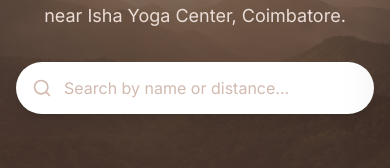
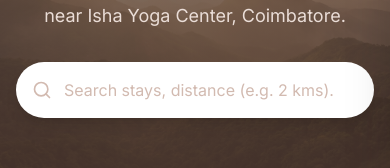
Before and after one commit to sidharth-n/isha-near-stay, a React (Vite) app: page / in a window 390 px wide. Shown: the part 243-411 px from the top of the page. Built offline with nearby package versions, Linux system fonts and the light colour scheme.

Commit message:
update mobile search functionality

```diff
--- a/package.json
+++ b/package.json
@@ -11,6 +11,7 @@
     "data:convert": "node scripts/convert_data.js"
   },
   "dependencies": {
+    "@vercel/analytics": "^1.6.1",
     "lucide-react": "^0.469.0",
     "react": "^18.3.1",
     "react-dom": "^18.3.1",
--- a/src/App.jsx
+++ b/src/App.jsx
@@ -1,9 +1,13 @@
 import React from 'react';
+import { Analytics } from '@vercel/analytics/react';
 import Directory from './pages/Directory';
 
 function App() {
   return (
-    <Directory />
+    <>
+      <Directory />
+      <Analytics />
+    </>
   );
 }
 
--- a/src/pages/Directory.jsx
+++ b/src/pages/Directory.jsx
@@ -76,16 +76,24 @@
             A curated directory of accommodations near Isha Yoga Center, Coimbatore.
           </p>
 
-          {/* Search Bar */}
+          {/* Search Bar - Enhanced for mobile */}
           <div className="relative max-w-md mx-auto">
             <Search className="absolute left-4 top-1/2 -translate-y-1/2 text-earth-400" size={20} />
             <input
               type="text"
-              placeholder="Search by name or distance..."
+              placeholder="Search stays, distance (e.g. 2 kms)..."
               value={searchQuery}
               onChange={(e) => setSearchQuery(e.target.value)}
-              className="w-full py-3.5 pl-12 pr-6 rounded-full text-earth-900 placeholder:text-earth-400 focus:outline-none focus:ring-2 focus:ring-sage-400 shadow-lg"
+              className="w-full py-4 pl-12 pr-10 rounded-full text-earth-900 placeholder:text-earth-400 focus:outline-none focus:ring-2 focus:ring-sage-400 shadow-lg text-base"
             />
+            {searchQuery && (
+              <button
+                onClick={() => setSearchQuery('')}
+                className="absolute right-4 top-1/2 -translate-y-1/2 text-earth-400 hover:text-earth-600"
+              >
+                ✕
+              </button>
+            )}
           </div>
         </div>
       </div>
```
Also changed, not shown: 1 other file (tests, documents, lock files or other folders).
